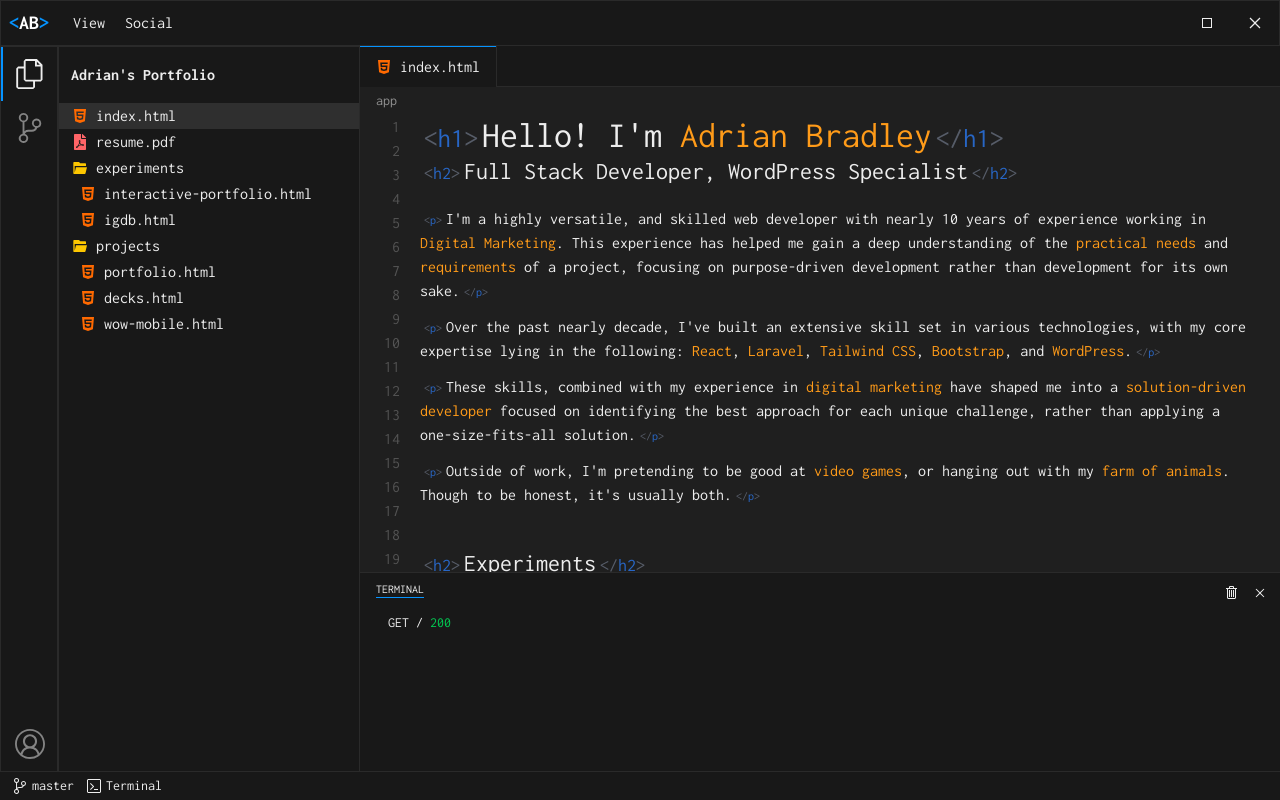
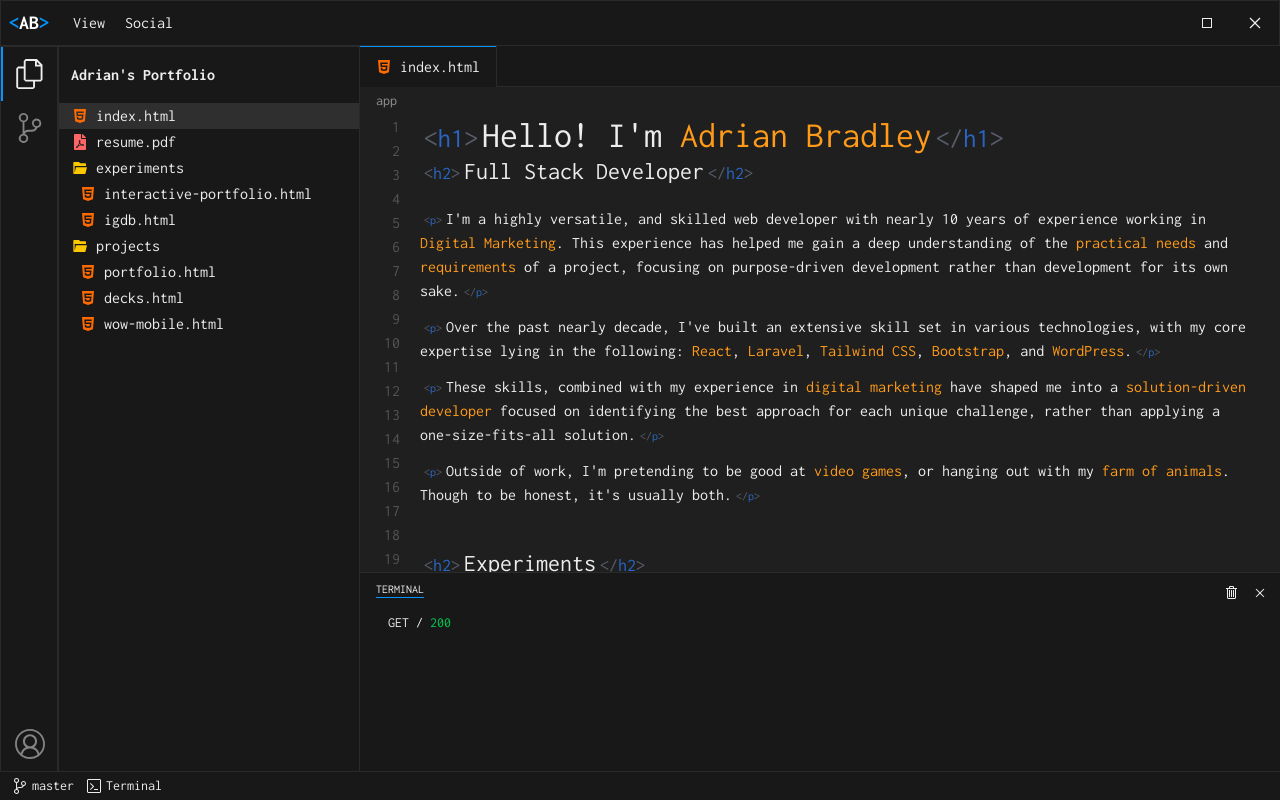
Before and after one commit to Revenantal/Portfolio, a Next.js app: page / in a window 1280 px wide. Built offline with nearby package versions, Linux system fonts and the light colour scheme.

Commit message:
Removing reference to wordpress specialist

```diff
--- a/app/layout.tsx
+++ b/app/layout.tsx
@@ -22,7 +22,7 @@ export const metadata: Metadata = {
     template: '%s | Adrian Bradley',
     default: 'Adrian Bradley',
   },
-  description: "Adrian Bradley is a skilled Full Stack Developer and WordPress Specialist with nearly a decade of experience in digital marketing. Explore his interactive portfolio, projects, and expertise in React, Laravel, WordPress, and more.",
+  description: "Adrian Bradley is a skilled Full Stack Developer with nearly a decade of experience in digital marketing. Explore his interactive portfolio, projects, and expertise in React, Laravel, WordPress, and more.",
   openGraph: {
     images: '/og-image.jpg',
   },
--- a/app/page.tsx
+++ b/app/page.tsx
@@ -126,7 +126,7 @@ const experience = [
       'Collaborated with clients to identify needs and tailor technical solutions.',
       'Managed and mentored development team, ensuring alignment with project goals.',
       'Identified and executed growth plans for transitioning legacy assets into modern solutions.',
-      'Implemented a WordPress- first strategy for future company projects.',
+      'Implemented a WordPress first strategy for future company projects.',
       'Integrated and evolved Laravel as a core development solution for the company.',
     ]
   }, {
@@ -158,7 +158,7 @@ export default function Home() {
   return (
     <div className="max-w-4xl mb-10">
       <h1 className="lg:text-4xl text-3xl"><HtmlText htmlTag="h1">Hello! I&apos;m <br className="block lg:hidden" /><span className="text-accent">Adrian Bradley</span></HtmlText></h1>
-      <h2 className="text-2xl mb-5"><HtmlText htmlTag="h2">Full Stack Developer, WordPress Specialist</HtmlText></h2>
+      <h2 className="text-2xl mb-5"><HtmlText htmlTag="h2">Full Stack Developer</HtmlText></h2>
 
       <p className="mb-3"><HtmlText htmlTag="p">I&apos;m a highly versatile, and skilled web developer with nearly 10 years of experience working in <span className="text-accent">Digital Marketing</span>. This experience has helped me gain a deep understanding of the <span className="text-accent">practical needs</span> and <span className="text-accent">requirements</span> of a project, focusing on purpose-driven development rather than development for its own sake.</HtmlText></p>
       <p className="mb-3"><HtmlText htmlTag="p">Over the past nearly decade, I&apos;ve built an extensive skill set in various technologies, with my core expertise lying in the following: <span className="text-accent">React</span>, <span className="text-accent">Laravel</span>, <span className="text-accent">Tailwind CSS</span>, <span className="text-accent">Bootstrap</span>, and <span className="text-accent">WordPress</span>.</HtmlText></p>
```
Also changed, not shown: public/og-image.jpg, todo.txt (added), 1 other file (tests, documents, lock files or other folders).
